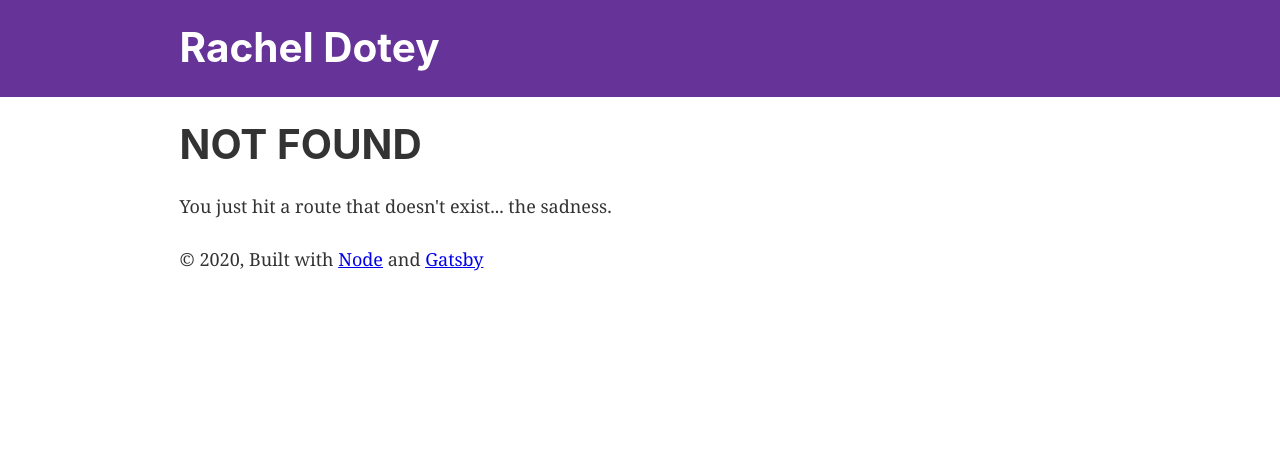
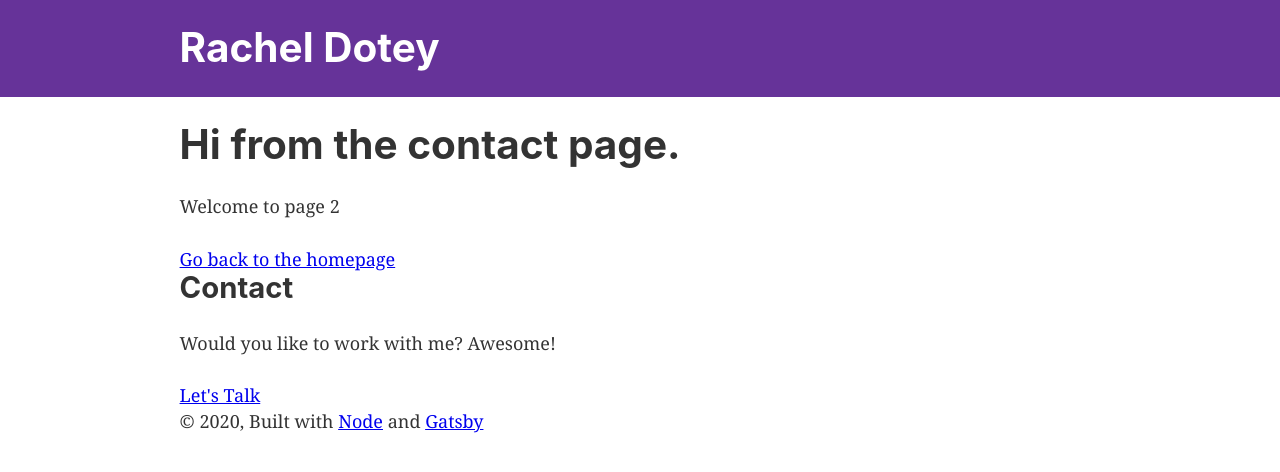
Before and after one commit to racheldotey/racheldotey-gatsby, a Gatsby site: page /contact in a window 1280 px wide. Before the commit this address had no page. Built offline with nearby package versions, Linux system fonts and the light colour scheme; Gatsby itself is replaced by a stand-in of ours.

Commit message:
Removed page-2 which came with the project by default.

```diff
--- /dev/null
+++ b/src/components/callout-banner.js
@@ -0,0 +1,16 @@
+import { Link } from "gatsby"
+import React from "react"
+
+const CallOutBanner = () => (
+    <section id="contact">
+      <div class="container">
+        <h2>Contact</h2>
+        <div>
+          <p>Would you like to work with me? Awesome!</p>
+          <Link to="/contact/">Let's Talk</Link>
+        </div>
+      </div>
+    </section>
+)
+
+export default CallOutBanner
--- /dev/null
+++ b/src/pages/contact.js
@@ -0,0 +1,18 @@
+import React from "react"
+import { Link } from "gatsby"
+
+import Layout from "../components/layout"
+import SEO from "../components/seo"
+import CallOutBanner from "../components/callout-banner"
+
+const ContactPage = () => (
+  <Layout>
+    <SEO title="Contact" />
+    <h1>Hi from the contact page.</h1>
+    <p>Welcome to page 2</p>
+    <Link to="/">Go back to the homepage</Link>
+    <CallOutBanner/>
+  </Layout>
+)
+
+export default ContactPage
--- a/src/pages/index.js
+++ b/src/pages/index.js
@@ -14,7 +14,9 @@ const IndexPage = () => (
     <div style={{ maxWidth: `300px`, marginBottom: `1.45rem` }}>
       <Image />
     </div>
-    <Link to="/page-2/">Go to page 2</Link>
+    <Link to="/about/">Go to page 2</Link>
+    <Link to="/services/">Go to page 2</Link>
+    <Link to="/contact/">Go to page 2</Link>
   </Layout>
 )
 
```
Also changed, not shown: src/pages/about.js (renamed from src/pages/page-2.js, +6 -4 lines), src/pages/services.js (added, +18 -0 lines).
